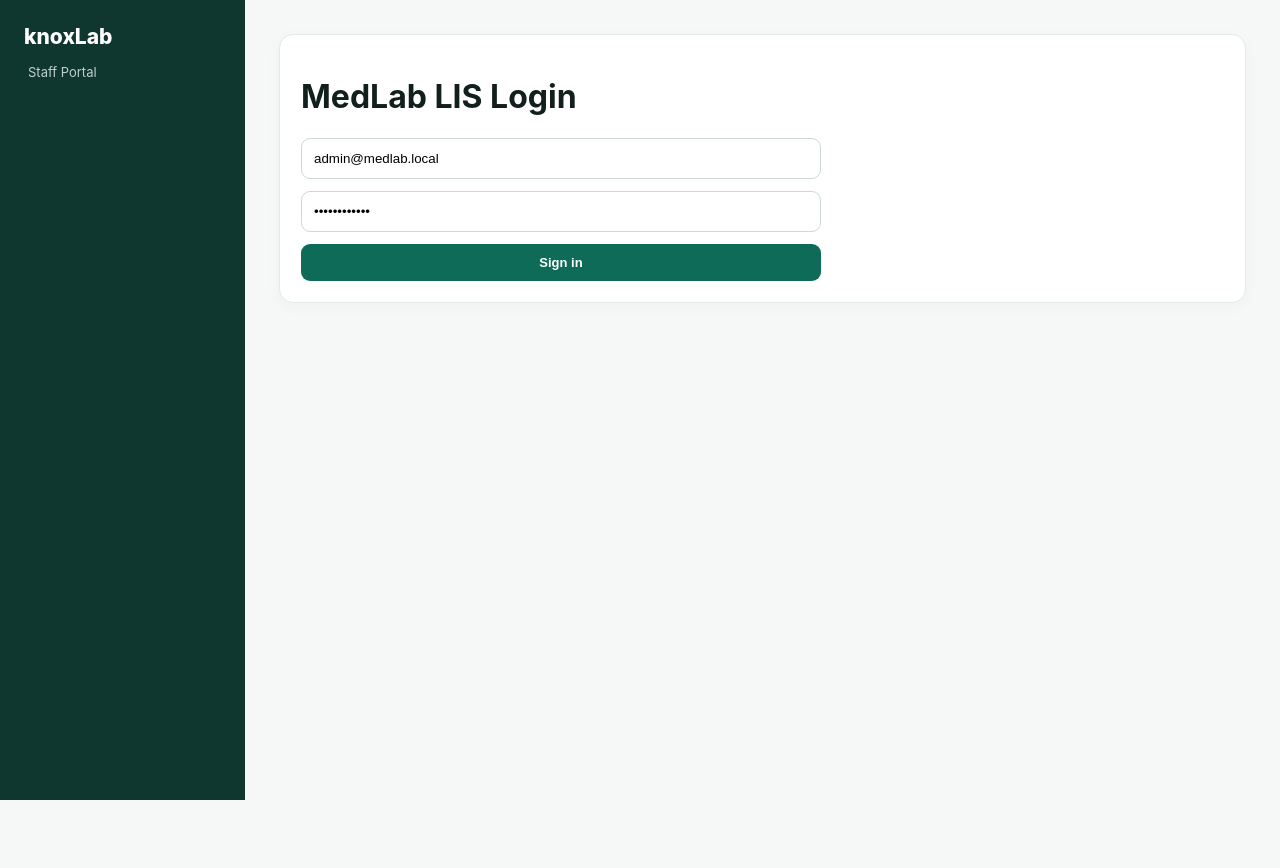
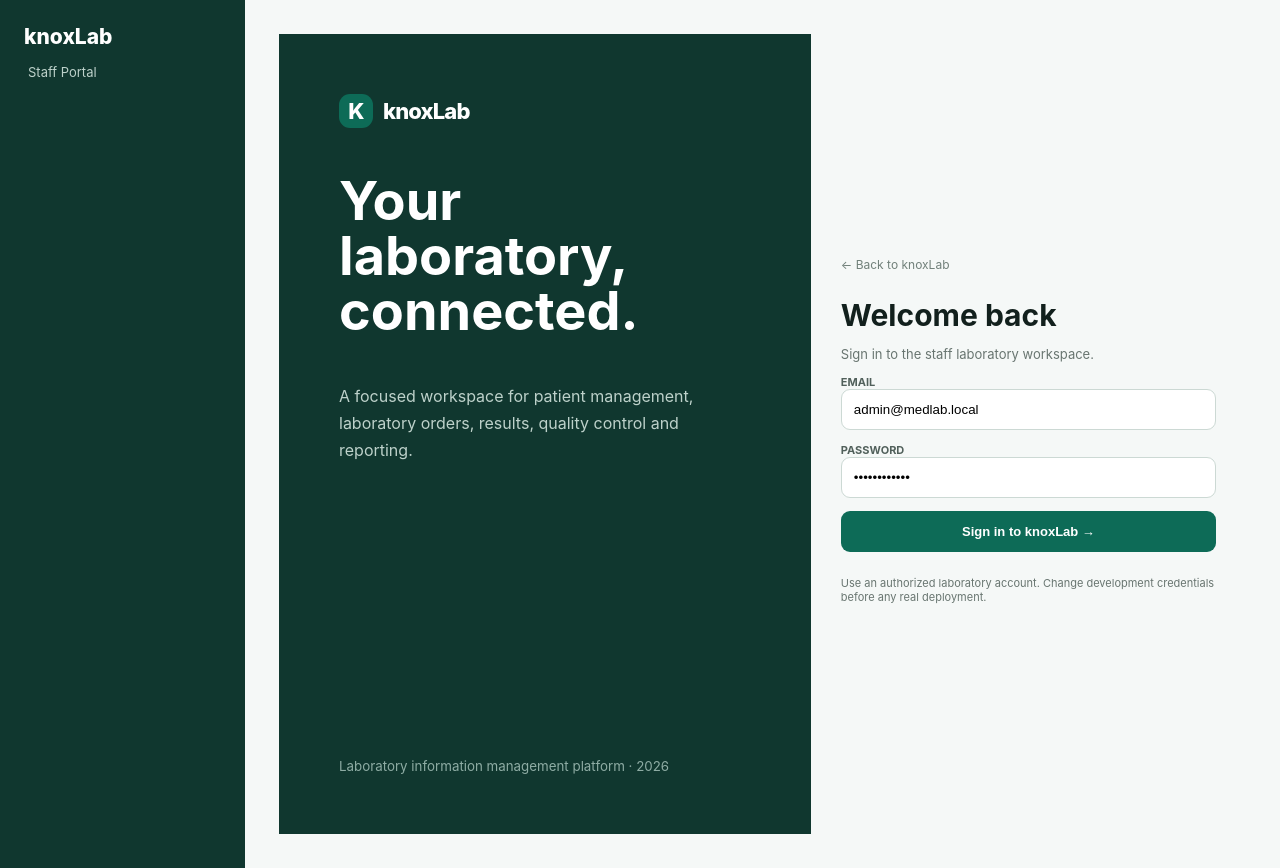
Before and after one commit to jojo942420/Medlar-lis, a Next.js app: page /login in a window 1280 px wide. Before the commit the page ends 800 px from the top, so only its background shows below. Built offline with nearby package versions, Linux system fonts and the light colour scheme; no server answers.

Commit message:
feat: redesign knoxLab staff login

```diff
--- a/app/login/page.tsx
+++ b/app/login/page.tsx
@@ -1 +1,32 @@
-"use client";import{useState}from"react";import{useRouter}from"next/navigation";export default function Login(){const[email,setEmail]=useState("admin@medlab.local"),[password,setPassword]=useState("ChangeMe123!"),[error,setError]=useState("");const router=useRouter();async function submit(e:React.FormEvent){e.preventDefault();const x=await fetch("/api/auth/login",{method:"POST",headers:{"content-type":"application/json"},body:JSON.stringify({email,password})});if(x.ok)router.push("/");else setError("Invalid credentials")}return <div className="card"><h1>MedLab LIS Login</h1><form className="form" onSubmit={submit}><input className="input" value={email} onChange={e=>setEmail(e.target.value)}/><input className="input" type="password" value={password} onChange={e=>setPassword(e.target.value)}/><button className="btn">Sign in</button>{error&&<p>{error}</p>}</form></div>}
+"use client";
+import { useState } from "react";
+import { useRouter } from "next/navigation";
+import Link from "next/link";
+
+export default function Login() {
+  const [email,setEmail]=useState("admin@medlab.local");
+  const [password,setPassword]=useState("ChangeMe123!");
+  const [error,setError]=useState("");
+  const router=useRouter();
+  async function submit(e:React.FormEvent){
+    e.preventDefault(); setError("");
+    const x=await fetch("/api/auth/login",{method:"POST",headers:{"content-type":"application/json"},body:JSON.stringify({email,password})});
+    if(x.ok) router.push("/dashboard"); else setError("Invalid credentials");
+  }
+  return <div className="login-page">
+    <section className="login-brand-panel">
+      <div><Link href="/" className="public-brand" style={{color:"white"}}><span className="brand-mark">K</span><span>knoxLab</span></Link><h1>Your laboratory, connected.</h1><p>A focused workspace for patient management, laboratory orders, results, quality control and reporting.</p></div>
+      <small style={{color:"#8eaca4"}}>Laboratory information management platform · 2026</small>
+    </section>
+    <section className="login-form-panel"><div className="login-card">
+      <Link href="/" className="back-home">← Back to knoxLab</Link><h2>Welcome back</h2><p className="muted">Sign in to the staff laboratory workspace.</p>
+      <form className="login-form" onSubmit={submit}>
+        <label>EMAIL<input className="input" value={email} onChange={e=>setEmail(e.target.value)} autoComplete="username"/></label>
+        <label>PASSWORD<input className="input" type="password" value={password} onChange={e=>setPassword(e.target.value)} autoComplete="current-password"/></label>
+        <button className="btn">Sign in to knoxLab →</button>
+        {error&&<p style={{color:"#b42318",fontSize:12}}>{error}</p>}
+      </form>
+      <p className="muted" style={{marginTop:24,fontSize:11}}>Use an authorized laboratory account. Change development credentials before any real deployment.</p>
+    </div></section>
+  </div>;
+}
```
